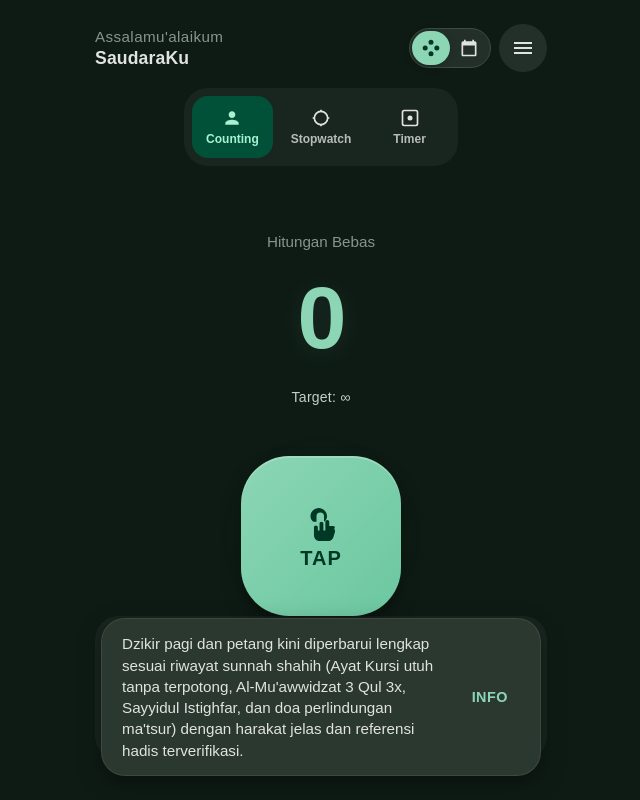
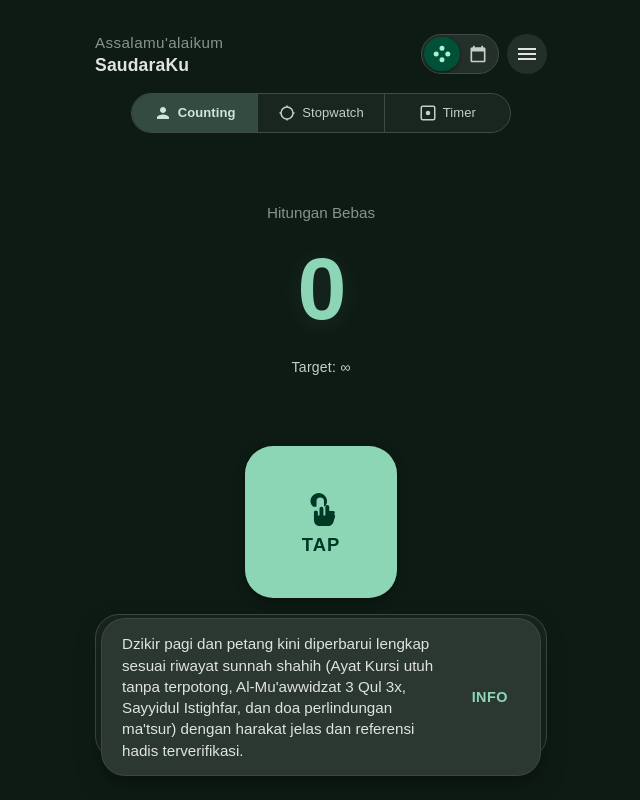
Before and after one commit to aifadhel/tasbihku, a website built with Vite: page index.html in a window 1280 px wide. Shown: the whole page, without its empty margins (319-959 px from the left). Built offline with nearby package versions, Linux system fonts and the light colour scheme; a web font is replaced by a local one.

Commit message:
feat: refine dashboard

```diff
--- a/index.html
+++ b/index.html
@@ -127,26 +127,26 @@
 
             <!-- TASBIH DASHBOARD VIEW -->
             <div id="tasbih-dashboard-view" style="display: flex; flex-direction: column; flex-grow: 1;">
-                <!-- Streak Badge (Tasbih mode only) -->
-                <div id="streak-badge" class="streak-badge" style="display: none; justify-content: center; margin-bottom: 8px;">
-                    <svg width="14" height="14" viewBox="0 0 24 24" fill="currentColor" style="vertical-align: middle; margin-right: 2px;"><use href="#icon-4"></use></svg>
-                    <span id="streak-count">0</span> Hari
+                <!-- Streak Badge (Tasbih mode only) -> M3 Assist Chip -->
+                <div id="streak-badge" class="streak-badge streak-chip" style="display: none;">
+                    <svg width="14" height="14" viewBox="0 0 24 24" fill="currentColor" style="vertical-align: middle; margin-right: 4px;"><use href="#icon-4"></use></svg>
+                    <span id="streak-count">0</span>&nbsp;<span data-i18n="days">Hari</span>
                 </div>
 
                 <div class="text-center" style="margin-top: 0; flex-grow: 1; display: flex; flex-direction: column;">
 
-                    <!-- DASHBOARD MODE SWITCHER -->
-                    <div class="segmented-fab-container" id="dashboard-mode-switcher" style="margin-bottom: 16px;">
+                    <!-- DASHBOARD MODE SWITCHER (M3 Connected Button Group) -->
+                    <div class="segmented-fab-container connected-button-group" id="dashboard-mode-switcher">
                       <button class="segment-btn active" data-mode="counting" onclick="switchDashboardMode('counting')">
-                        <svg width="20" height="20" viewBox="0 0 24 24" fill="currentColor"><use href="#icon-5"></use></svg>
+                        <svg class="segment-icon" width="18" height="18" viewBox="0 0 24 24" fill="currentColor"><use href="#icon-5"></use></svg>
                         <span class="segment-label" data-i18n="mode_counting">Counting</span>
                       </button>
                       <button class="segment-btn" data-mode="stopwatch" onclick="switchDashboardMode('stopwatch')">
-                        <svg width="20" height="20" viewBox="0 0 24 24" fill="currentColor"><use href="#icon-6"></use></svg>
+                        <svg class="segment-icon" width="18" height="18" viewBox="0 0 24 24" fill="currentColor"><use href="#icon-6"></use></svg>
                         <span class="segment-label" data-i18n="mode_stopwatch">Stopwatch</span>
                       </button>
                       <button class="segment-btn" data-mode="timer" onclick="switchDashboardMode('timer')">
-                        <svg width="20" height="20" viewBox="0 0 24 24" fill="currentColor"><use href="#icon-7"></use></svg>
+                        <svg class="segment-icon" width="18" height="18" viewBox="0 0 24 24" fill="currentColor"><use href="#icon-7"></use></svg>
                         <span class="segment-label" data-i18n="mode_timer">Timer</span>
                       </button>
                     </div>
@@ -186,8 +186,7 @@
                     </div>
 
                     <div class="fab-container">
-                        <div class="fab-ripple-bg" id="dashboard-fab-ripple"></div>
-                        <button class="btn fab-large" id="dashboard-main-btn" onclick="handleDashboardMainBtn()" aria-label="Tap">
+                        <button class="btn fab-large m3-fab-large" id="dashboard-main-btn" onclick="handleDashboardMainBtn()" aria-label="Tap">
                             <span id="dashboard-main-emoji" style="display: flex; align-items: center; justify-content: center; width: 40px; height: 40px;" aria-hidden="true">
                                 <svg width="36" height="36" viewBox="0 0 24 24" fill="currentColor"><use href="#icon-8"></use></svg>
                             </span>
--- a/package.json
+++ b/package.json
@@ -1,6 +1,6 @@
 {
   "name": "tasbihku",
-  "version": "1.10.0",
+  "version": "1.11.0",
   "description": "A progressive web app for tracking Tasbih counts and daily habits with advanced statistics.",
   "license": "MIT",
   "author": "aifadhel <iemedcahkudus@gmail.com>",
--- a/public/sw.js
+++ b/public/sw.js
@@ -1,5 +1,5 @@
 // NOTE: Update APP_VERSION in app.js when changing version
-const CACHE_NAME = 'tasbihku-v1.10.0';
+const CACHE_NAME = 'tasbihku-v1.11.0';
 
 // File utama yang WAJIB ada saat offline
 const urlsToCache = [
--- a/src/modules/tasbih.js
+++ b/src/modules/tasbih.js
@@ -208,11 +208,13 @@ export function updateStopwatchUI() {
     if (state.stopwatch.running) {
         emojiEl.innerHTML = SVG_ICONS.pause;
         labelEl.innerText = t('label_pause');
-        btnEl.style.background = 'linear-gradient(135deg, #ffb4ab 0%, #ff897d 100%)';
+        btnEl.style.background = 'var(--md-sys-color-error)';
+        btnEl.classList.add('is-paused');
     } else {
         emojiEl.innerHTML = SVG_ICONS.play;
         labelEl.innerText = t('label_start');
-        btnEl.style.background = 'linear-gradient(135deg, var(--md-sys-color-primary) 0%, #6bc7a0 100%)';
+        btnEl.style.background = 'var(--md-sys-color-primary)';
+        btnEl.classList.remove('is-paused');
     }
     const stopwatchCounterEl = document.getElementById('stopwatch-counter');
     if (stopwatchCounterEl) {
@@ -348,14 +350,16 @@ export function updateTimerUI() {
     if (state.timer.running) {
         emojiEl.innerHTML = SVG_ICONS.pause;
         labelEl.innerText = t('label_pause');
-        btnEl.style.background = 'linear-gradient(135deg, #ffb4ab 0%, #ff897d 100%)';
+        btnEl.style.background = 'var(--md-sys-color-error)';
+        btnEl.classList.add('is-paused');
         if (setupArea) setupArea.style.display = 'none';
         counterEl.style.fontSize = 'clamp(3.5rem, 12vw, 5.5rem)';
         counterEl.classList.add('timer-running');
     } else {
         emojiEl.innerHTML = SVG_ICONS.play;
         labelEl.innerText = t('label_start');
-        btnEl.style.background = 'linear-gradient(135deg, var(--md-sys-color-primary) 0%, #6bc7a0 100%)';
+        btnEl.style.background = 'var(--md-sys-color-primary)';
+        btnEl.classList.remove('is-paused');
         if (setupArea) setupArea.style.display = 'block';
         counterEl.style.fontSize = 'clamp(2.5rem, 8vw, 3.5rem)';
         counterEl.classList.remove('timer-running');
--- a/src/ui/router.js
+++ b/src/ui/router.js
@@ -9,7 +9,7 @@ import { stopStopwatch, stopTimer, updateStopwatchUI, updateTimerUI } from '../m
 import { renderHabits } from '../modules/habits.js';
 import { t } from '../core/i18n.js';
 
-export const APP_VERSION = '1.10.0';
+export const APP_VERSION = '1.11.0';
 
 export const SVG_ICONS = {
     tap: `<svg width="36" height="36" viewBox="0 0 24 24" fill="currentColor"><path d="M9 11.24V7.5a2.5 2.5 0 0 1 5 0v3.74c1.21-.81 2-2.18 2-3.74C16 4.46 13.54 2 10.5 2S5 4.46 5 7.5c0 1.56.79 2.93 2 3.74zm12.3 3.65c-.2-.6-.7-.95-1.3-.95h-2.5v-2.73c0-.67-.58-1.21-1.3-1.21-.72 0-1.3.54-1.3 1.21v5.79h-1.3v-4.58c0-.67-.58-1.21-1.3-1.21-.72 0-1.3.54-1.3 1.21v4.58H9.9v-2.16c0-.67-.58-1.21-1.3-1.21-.72 0-1.3.54-1.3 1.21v5.3c0 2.21 1.79 4 4 4h5.2c1.78 0 3.29-1.18 3.79-2.87l1.01-3.34c.2-.67-.01-1.41-.5-1.92z"/></svg>`,
@@ -356,7 +356,10 @@ export function switchDashboardMode(mode) {
         const btnEl = document.getElementById('dashboard-main-btn');
         if (emojiEl) emojiEl.innerHTML = SVG_ICONS.tap;
         if (labelEl) labelEl.innerText = t('btn_tap');
-        if (btnEl) btnEl.style.background = 'linear-gradient(135deg, var(--md-sys-color-primary) 0%, #6bc7a0 100%)';
+        if (btnEl) {
+            btnEl.style.background = 'var(--md-sys-color-primary)';
+            btnEl.classList.remove('is-paused');
+        }
     } else if (mode === 'stopwatch') {
         if (stopwatchDisplayArea) stopwatchDisplayArea.style.display = 'block';
         if (titleEl) titleEl.innerText = t('mode_stopwatch');
--- a/style.css
+++ b/style.css
@@ -72,9 +72,14 @@
     --md-sys-color-on-background: #e1e3df;
 
     --md-sys-color-surface: #0e1b15;
+    --md-sys-color-on-surface: #e1e3df;
+    --md-sys-color-surface-dim: #0b1410;
+    --md-sys-color-surface-bright: #35453d;
+    --md-sys-color-surface-container-lowest: #09110d;
     --md-sys-color-surface-container-low: #15201b;
     --md-sys-color-surface-container: #19251f;
     --md-sys-color-surface-container-high: #233029;
+    --md-sys-color-surface-container-highest: #2a3831;
     --md-sys-color-surface-variant: #1e2d25;
     --md-sys-color-on-surface-variant: #c5cfc8;
 
@@ -121,6 +126,20 @@
     --md-sys-motion-duration-medium: 350ms;
     --md-sys-motion-duration-long: 500ms;
 
+    /* Material 3 State Layers */
+    --md-sys-state-hover-opacity: 0.08;
+    --md-sys-state-focus-opacity: 0.10;
+    --md-sys-state-pressed-opacity: 0.12;
+    --md-sys-state-dragged-opacity: 0.16;
+
+    /* Material 3 Tonal & Shadow Elevation Levels */
+    --md-sys-elevation-level-0: none;
+    --md-sys-elevation-level-1: 0 1px 2px 0 rgba(0, 0, 0, 0.3), 0 1px 3px 1px rgba(0, 0, 0, 0.15);
+    --md-sys-elevation-level-2: 0 1px 2px 0 rgba(0, 0, 0, 0.3), 0 2px 6px 2px rgba(0, 0, 0, 0.15);
+    --md-sys-elevation-level-3: 0 1px 3px 0 rgba(0, 0, 0, 0.3), 0 4px 8px 3px rgba(0, 0, 0, 0.15);
+    --md-sys-elevation-level-4: 0 2px 3px 0 rgba(0, 0, 0, 0.3), 0 6px 10px 4px rgba(0, 0, 0, 0.15);
+    --md-sys-elevation-level-5: 0 4px 4px 0 rgba(0, 0, 0, 0.3), 0 8px 12px 6px rgba(0, 0, 0, 0.15);
+
     /* Dynamic Variables */
     --arabic-font-size: 2.5rem;
 }
@@ -131,9 +150,11 @@ body.oled-mode {
     --md-sys-color-surface: #000000;
 
     /* Kontainer dibuat sangat gelap tapi tetap terlihat sedikit */
+    --md-sys-color-surface-container-lowest: #000000;
     --md-sys-color-surface-container-low: #000000;
     --md-sys-color-surface-container: #0a0a0a;
     --md-sys-color-surface-container-high: #121212;
+    --md-sys-color-surface-container-highest: #1a1a1a;
 
     /* Menggelapkan varian outline agar tidak terlalu mencolok di background hitam */
     --md-sys-color-outline-variant: #333333;
@@ -360,13 +381,19 @@ body {
         visibility 0s linear 0s;
 }
 
-/* Top Bar */
+/* Top Bar - Material 3 Standard App Bar (64dp) */
 .top-bar {
     display: flex;
     justify-content: space-between;
     align-items: center;
-    padding-bottom: 16px;
+    padding: 8px 0 16px 0;
     min-height: 64px;
+}
+
+.top-bar .btn-icon {
+    width: 40px;
+    height: 40px;
+    min-width: 40px;
 }
 
 /* Cards */
@@ -395,31 +422,50 @@ body {
     border-radius: var(--shape-corner-lg);
 }
 
-/* NEW: Quote Toggle Styles */
-.quote-toggle-wrapper {
+/* Quote Card -> Material 3 Outlined Tonal Card */
+.quote-toggle-wrapper,
+.quote-card-m3 {
     cursor: pointer;
     overflow: hidden;
     position: relative;
     user-select: none;
-}
-.quote-toggle-wrapper:active {
+    background-color: var(--md-sys-color-surface-container);
+    border: 1px solid var(--md-sys-color-outline-variant);
+    border-radius: var(--shape-corner-lg, 24px);
+    transition: transform var(--md-sys-motion-duration-medium) var(--md-sys-motion-easing-spring-standard),
+                background-color var(--md-sys-motion-duration-short) ease,
+                box-shadow var(--md-sys-motion-duration-short) ease,
+                border-radius var(--md-sys-motion-duration-medium) var(--md-sys-motion-easing-spring-standard),
+                padding var(--md-sys-motion-duration-medium) var(--md-sys-motion-easing-spring-standard);
+}
+
+.quote-toggle-wrapper:hover,
+.quote-card-m3:hover {
+    box-shadow: var(--md-sys-elevation-level-1);
+    border-color: rgba(220, 196, 140, 0.4);
+}
+
+.quote-toggle-wrapper:active,
+.quote-card-m3:active {
+    transform: scale(0.98);
     background-color: var(--md-sys-color-surface-container-high);
 }
 
 .quote-toggle-wrapper.collapsed {
-    padding: 12px 24px; /* Slimmer when collapsed */
-    background: var(--md-sys-color-surface-container-low);
-    border: 1px dashed var(--md-sys-color-outline-variant);
-}
-
+    padding: 10px 20px;
+    background-color: var(--md-sys-color-surface-container-low);
+    border: 1px solid var(--md-sys-color-outline-variant);
+    border-radius: var(--shape-corner-full, 9999px);
+    box-shadow: var(--md-sys-elevation-level-0);
+}
 
 .quote-box {
-    border-left: 4px solid var(--md-sys-color-tertiary); /* Gold accent */
+    border-left: 3px solid var(--md-sys-color-tertiary); /* Gold accent */
     padding-left: 16px;
     font-style: italic;
     font-weight: 500;
-    background: linear-gradient(90deg, rgba(220, 196, 140, 0.05) 0%, rgba(0,0,0,0) 100%);
-    border-radius: 0 var(--shape-corner-md) var(--shape-corner-md) 0;
+    background: rgba(220, 196, 140, 0.04);
+    border-radius: 0 var(--shape-corner-md, 16px) var(--shape-corner-md, 16px) 0;
     padding: 16px;
     margin: 0;
     transition: opacity 0.3s;
@@ -559,51 +605,59 @@ body {
     border-radius: var(--shape-corner-full);
 }
 
-/* THE TAP BUTTON (FAB) - Expressive & Large (Standardized to 160px) */
+/* THE TAP BUTTON (FAB) - Material 3 Large FAB */
 .fab-container {
     display: flex;
     justify-content: center;
     align-items: center;
     position: relative;
-}
-
-.fab-large {
-    width: 160px; /* Standardized M3 Expressive FAB size */
-    height: 160px;
-    background: linear-gradient(135deg, var(--md-sys-color-primary) 0%, #6bc7a0 100%);
+    margin: 16px 0;
+}
+
+.fab-large,
+.m3-fab-large {
+    width: 152px;
+    height: 152px;
+    background-color: var(--md-sys-color-primary);
     color: var(--md-sys-color-on-primary);
-    border-radius: 48px; /* Squircle shape characteristic of M3 Expressive */
-    font-size: 1.25rem;
-    box-shadow: 0 10px 20px rgba(0,0,0,0.3), inset 0 2px 0 rgba(255,255,255,0.2);
+    border-radius: var(--shape-corner-xl, 36px);
+    font-size: 1.15rem;
+    box-shadow: var(--md-sys-elevation-level-3);
     display: flex;
     flex-direction: column;
-    gap: 4px;
+    align-items: center;
+    justify-content: center;
+    gap: 6px;
     z-index: 2;
-}
-
-.fab-large:active {
-    transform: scale(0.92);
-    box-shadow: 0 4px 10px rgba(0,0,0,0.2);
-    background: var(--md-sys-color-primary-container);
+    transition: transform var(--md-sys-motion-duration-short) var(--md-sys-motion-easing-spring-enter),
+                background-color var(--md-sys-motion-duration-short) ease,
+                color var(--md-sys-motion-duration-short) ease,
+                box-shadow var(--md-sys-motion-duration-short) ease;
+    user-select: none;
+    -webkit-user-select: none;
+}
+
+.fab-large:hover,
+.m3-fab-large:hover {
+    box-shadow: var(--md-sys-elevation-level-4);
+}
+
+.fab-large:active,
+.m3-fab-large:active {
+    transform: scale(0.95);
+    box-shadow: var(--md-sys-elevation-level-1);
+    background-color: var(--md-sys-color-primary-container);
     color: var(--md-sys-color-on-primary-container);
 }
 
-/* Ripple effect animation background behind FAB (Proportional to 160px FAB) */
-.fab-ripple-bg {
-    position: absolute;
-    width: 220px;
-    height: 220px;
-    border-radius: 50%;
-    background: radial-gradient(circle, var(--md-sys-color-primary-container) 0%, transparent 70%);
-    opacity: 0.3;
-    z-index: 1;
-    animation: pulse 3s infinite;
-}
-
-@keyframes pulse {
-    0% { transform: scale(0.8); opacity: 0.1; }
-    50% { transform: scale(1.1); opacity: 0.3; }
-    100% { transform: scale(0.8); opacity: 0.1; }
+.fab-large.is-paused {
+    background-color: var(--md-sys-color-error) !important;
+    color: var(--md-sys-color-on-error) !important;
+}
+
+.fab-large.is-paused:active {
+    background-color: #852221 !important;
+    color: #ffffff !important;
 }
 
 /* Inputs & Selects - Standardized M3 Filled Text Field Pattern */
@@ -927,25 +981,34 @@ input:checked + .slider:before {
     transform: none;
 }
 
-/* Streak Badge */
-.streak-badge {
+/* Streak Badge -> M3 Assist Chip */
+.streak-badge,
+.streak-chip {
     display: inline-flex;
     align-items: center;
-    gap: 4px;
-    background: linear-gradient(135deg, #ff9a56 0%, #ff6b35 100%);
-    color: #ffffff;
-    font-size: 0.75rem;
-    font-weight: 700;
-    padding: 4px 10px;
-    border-radius: 20px;
+    justify-content: center;
+    align-self: center;
+    width: fit-content;
+    gap: 6px;
+    background-color: var(--md-sys-color-tertiary-container);
+    color: var(--md-sys-color-on-tertiary-container);
+    border: 1px solid rgba(220, 196, 140, 0.25);
+    font-size: 0.8125rem;
+    font-weight: 600;
+    letter-spacing: 0.1px;
+    padding: 6px 14px;
+    border-radius: var(--shape-corner-sm, 8px);
     white-space: nowrap;
-    box-shadow: 0 2px 8px rgba(255, 107, 53, 0.3);
-    animation: badge-glow 2s ease-in-out infinite alternate;
-}
-
-@keyframes badge-glow {
-    0% { box-shadow: 0 2px 8px rgba(255, 107, 53, 0.3); }
-    100% { box-shadow: 0 2px 12px rgba(255, 107, 53, 0.6); }
+    box-shadow: var(--md-sys-elevation-level-1);
+    margin: 0 auto 12px auto;
+    transition: background-color var(--md-sys-motion-duration-short) ease,
+                box-shadow var(--md-sys-motion-duration-short) ease,
+                transform var(--md-sys-motion-duration-short) var(--md-sys-motion-easing-spring-standard);
+}
+
+.streak-badge:hover,
+.streak-chip:hover {
+    box-shadow: var(--md-sys-elevation-level-2);
 }
 
 /* Arabic Text Font Override */
@@ -964,62 +1027,99 @@ input:checked + .slider:before {
 
 /* --- NEW DASHBOARD MODE STYLES --- */
 
-/* Segmented FAB */
-.segmented-fab-container {
+/* Segmented FAB -> Material 3 Connected Button Group */
+.segmented-fab-container,
+.connected-button-group {
   display: flex;
-  gap: 8px;
-  padding: 8px;
+  flex-direction: row;
+  align-items: stretch;
+  padding: 0;
   background: var(--md-sys-color-surface-container);
-  border-radius: 24px;
-  margin: 0 auto;
-  max-width: 400px;
+  border: 1px solid var(--md-sys-color-outline-variant);
+  border-radius: var(--shape-corner-full, 9999px);
+  margin: 0 auto 16px auto;
+  width: 100%;
+  max-width: 380px;
+  height: 40px;
+  overflow: hidden;
+  box-shadow: var(--md-sys-elevation-level-0);
 }
 
 .segment-btn {
   flex: 1;
+  min-width: 0;
+  height: 100%;
   background: transparent;
   border: none;
-  border-radius: 16px;
-  padding: 12px 16px;
+  border-right: 1px solid var(--md-sys-color-outline-variant);
+  border-radius: 0;
+  padding: 0 10px;
   display: flex;
-  flex-direction: column;
+  flex-direction: row;
   align-items: center;
-  gap: 4px;
+  justify-content: center;
+  gap: 6px;
   cursor: pointer;
-  transition: transform var(--md-sys-motion-duration-medium) var(--md-sys-motion-easing-spring-standard),
-              background-color var(--md-sys-motion-duration-short) ease,
-              color var(--md-sys-motion-duration-short) ease;
+  color: var(--md-sys-color-on-surface-variant);
+  font-family: var(--font-family-base);
+  font-size: 0.8125rem;
+  font-weight: 500;
+  white-space: nowrap;
+  transition: background-color var(--md-sys-motion-duration-short) ease,
+              color var(--md-sys-motion-duration-short) ease,
+              transform var(--md-sys-motion-duration-short) var(--md-sys-motion-easing-spring-standard);
   position: relative;
   overflow: hidden;
-  color: var(--md-sys-color-on-background);
+}
+
+.segment-btn:last-child {
+  border-right: none;
 }
 
 .segment-btn:hover {
-  transform: scale(1.04);
+  transform: none;
+  background-color: rgba(225, 227, 223, var(--md-sys-state-hover-opacity, 0.08));
 }
 
 .segment-btn:active {
-  transform: scale(0.94);
+  transform: scale(0.97);
+  background-color: rgba(225, 227, 223, var(--md-sys-state-pressed-opacity, 0.12));
 }
 
 .segment-btn.active {
-  background: var(--md-sys-color-primary-container);
-  color: var(--md-sys-color-on-primary-container);
+  background: var(--md-sys-color-secondary-container);
+  color: var(--md-sys-color-on-secondary-container);
   font-weight: 700;
+}
+
+.segment-btn.active .segment-icon {
+  color: var(--md-sys-color-on-secondary-container);
 }
 
 .segment-btn.active .segment-label {
   opacity: 1;
+  color: var(--md-sys-color-on-secondary-container);
 }
 
 .segment-btn.inactive {
   opacity: 0.7;
 }
 
+.segment-icon {
+  width: 18px;
+  height: 18px;
+  min-width: 18px;
+  flex-shrink: 0;
+  display: flex;
+  align-items: center;
+  justify-content: center;
+}
+
 .segment-label {
-  font-size: 0.75rem;
-  font-weight: 600;
-  opacity: 0.8;
+  font-size: 0.8125rem;
+  letter-spacing: 0.1px;
+  text-overflow: ellipsis;
+  overflow: hidden;
   transition: opacity 0.2s;
 }
 
@@ -1147,7 +1247,7 @@ input:checked + .slider:before {
     border: none;
     border-radius: var(--shape-corner-full);
     height: 34px;
-    width: 38px;
+    width: 36px;
     display: flex;
     align-items: center;
     justify-content: center;
@@ -1156,7 +1256,7 @@ input:checked + .slider:before {
     transition: transform var(--md-sys-motion-duration-medium) var(--md-sys-motion-easing-spring-standard),
                 background-color var(--md-sys-motion-duration-short) ease,
                 color var(--md-sys-motion-duration-short) ease;
-    color: var(--md-sys-color-on-background);
+    color: var(--md-sys-color-on-surface-variant);
     padding: 0;
     position: relative;
     overflow: hidden;
@@ -1171,9 +1271,9 @@ input:checked + .slider:before {
 }
 
 .mode-btn.active {
-    background: var(--md-sys-color-primary);
-    color: var(--md-sys-color-on-primary);
-    box-shadow: 0 2px 8px rgba(0, 0, 0, 0.2);
+    background: var(--md-sys-color-primary-container);
+    color: var(--md-sys-color-on-primary-container);
+    box-shadow: var(--md-sys-elevation-level-1);
 }
 
 /* --- HABIT TRACKER STYLES --- */
```
Also changed, not shown: .agents/agent-progress.md, CHANGELOG.md.
